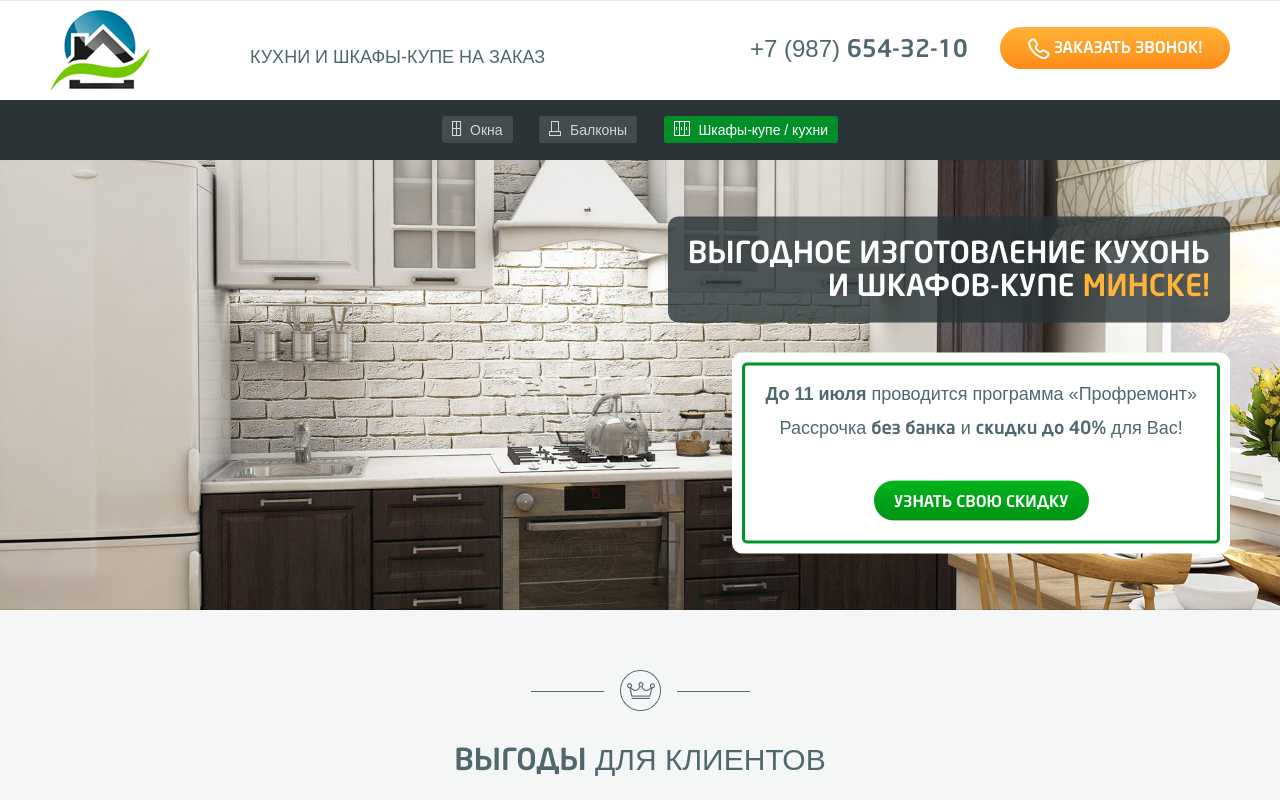
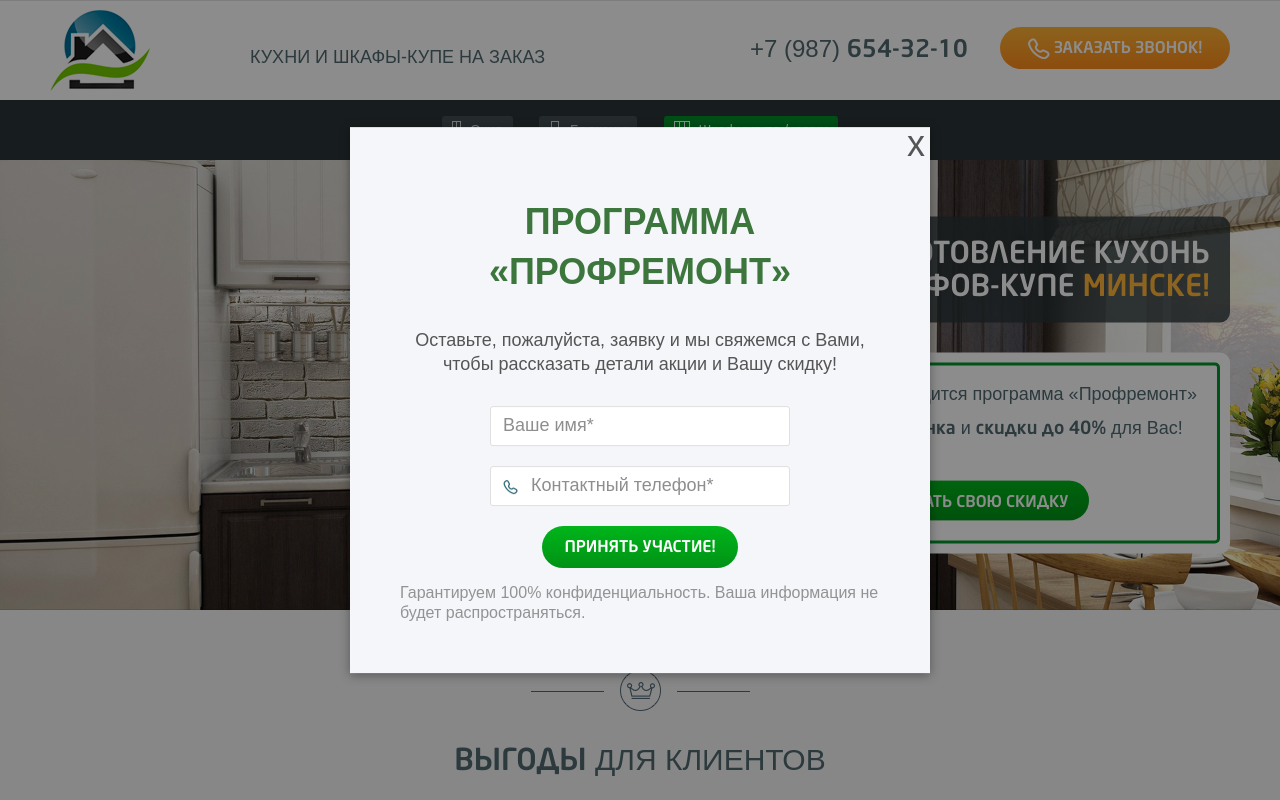
Before and after one commit to anton-ch89/glo_diplom, a website built with webpack: page kuhni.html in a window 1280 px wide. Both pictures are taken after a click on the link "УЗНАТЬ СВОЮ СКИДКУ". Shown: the top 800 px of the page. Built offline with nearby package versions, Linux system fonts and the light colour scheme.

Commit message:
Скидка

```diff
--- a/css/style.css
+++ b/css/style.css
@@ -1554,7 +1554,8 @@ input.error {
   z-index: 9999;
 }
 
-.header-modal__close {
+.header-modal__close,
+.order-modal__close {
   position: absolute;
   top: 5px;
   right: 5px;
@@ -1665,6 +1666,14 @@ input.error {
   transform: rotate(90deg);
 }
 
+.offer-modal {
+  position: fixed;
+  top: 50%;
+  left: 50%;
+  transform: translate(-50%, -50%);
+  z-index: 9999;
+}
+
 @media (min-width: 576px) {
   .benefits-wrap {
     width: 100%;
--- a/kuhni.html
+++ b/kuhni.html
@@ -1113,7 +1113,7 @@
       </div>
     </div>
 
-    <div id="order" class="order-call-modal box-modal">
+    <div id="order" class="order-call-modal box-modal offer-modal">
       <div class="box-modal_title">
         <div
           class="box-modal_topic text-center text-success"
@@ -1156,8 +1156,9 @@
         </form>
         <span class="help-block"
           >Гарантируем 100% конфиденциальность. Ваша информация не будет
-          распространяться.</span
-        >
+          распространяться.
+        </span>
+        <span title="Close" class="order-modal__close">x</span>
       </div>
     </div>
 
@@ -1202,8 +1203,8 @@
         </form>
         <span class="help-block"
           >Гарантируем 100% конфиденциальность. Ваша информация не будет
-          распространяться.</span
-        >
+          распространяться.
+        </span>
       </div>
     </div>
 
--- a/src/index.js
+++ b/src/index.js
@@ -8,6 +8,7 @@ import certificate from './modules/certificate.js';
 import ServicesSlider from './modules/servicesSlider.js';
 import smoothScroll from './modules/smoothScroll.js';
 import sendForm from './modules/sendForm.js';
+import offerModal from './modules/offerModal.js';
 import validationForms from './modules/validationForms.js';
 import BenefitsSlider from './modules/benefitsSlider.js';
 
@@ -24,6 +25,8 @@ countTimer('15 august 2021 12:25:30', true);
 countTimer('15 august 2021 12:25:30', false);
 //Документы
 certificate();
+// Модальное окно Скидка
+offerModal();
 // Отправка формы
 sendForm();
 //Скролл
--- /dev/null
+++ b/src/modules/offerModal.js
@@ -0,0 +1,28 @@
+//Модалльное окно Скидка
+
+
+const offerModal = () => {
+    const offerButton =  document.querySelector('.utp-button > a'),
+    offerModal = document.querySelector('.offer-modal'),
+    overlay = document.querySelector('.overlay'),
+    orderModalClose = document.querySelector('.order-modal__close');
+
+    offerButton.addEventListener('click', (event) => {
+        offerModal.style.display = 'block';
+        overlay.style.display = 'block';
+    });
+
+    orderModalClose.addEventListener('click', (event) => {
+        event.preventDefault();
+        offerModal.style.display = 'none';
+        overlay.style.display = 'none';
+    });
+    overlay.addEventListener('click', (event) => {
+        event.preventDefault();
+        offerModal.style.display = 'none';
+        overlay.style.display = 'none';
+    });
+
+};
+
+export default offerModal;
```
Also changed, not shown: balkony.html (+2 -1 lines), index.html (+2 -1 lines), dist/bundle.js.
